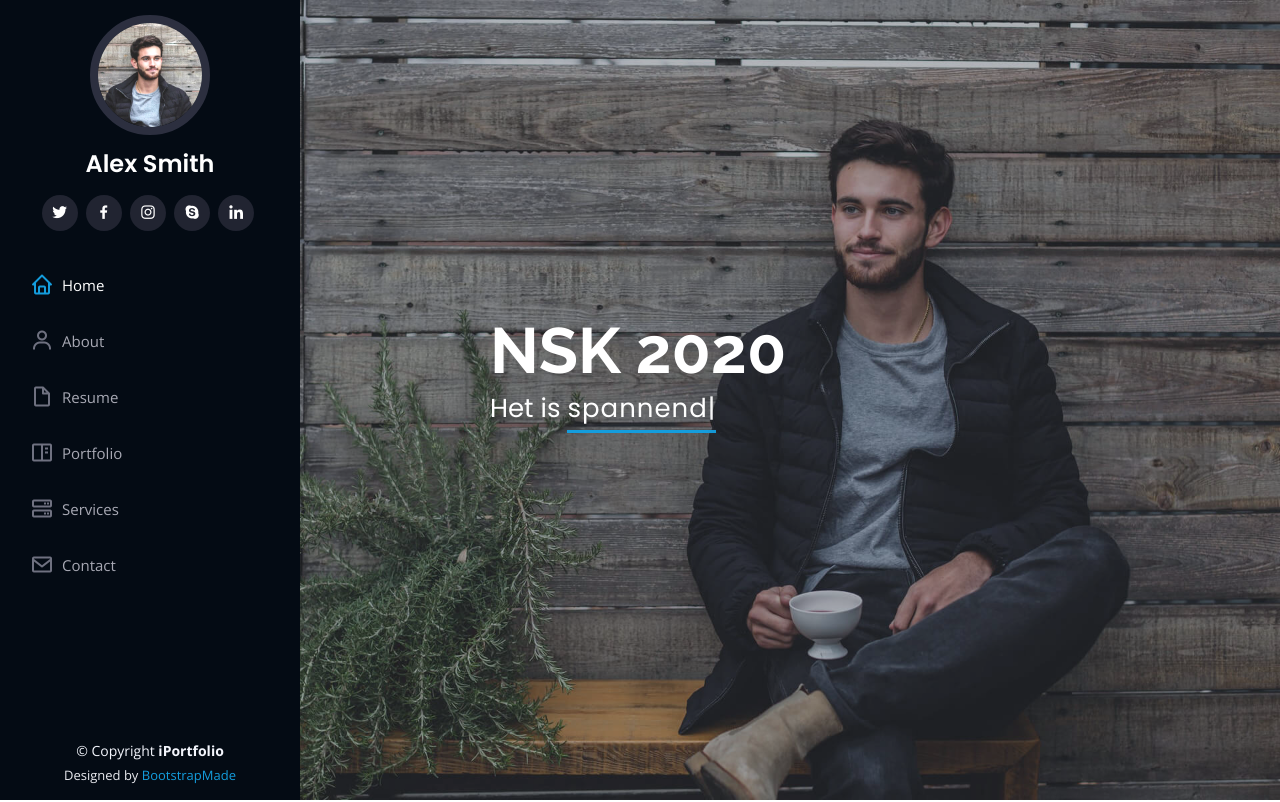
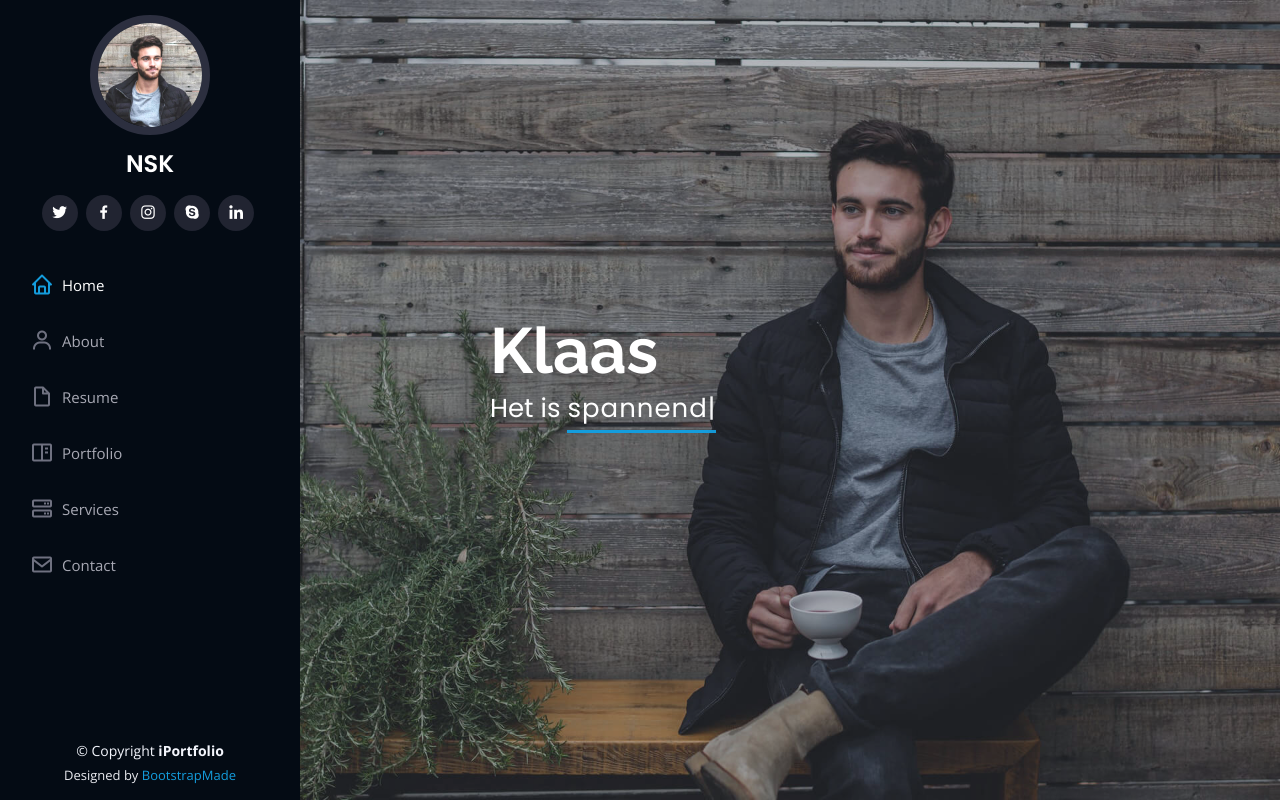
Before and after one commit to willemnelissen/nsk-theatersport, a plain HTML site: page index.html in a window 1280 px wide. Shown: the top 802 px of the page. Drawn offline with nearby package versions, Linux system fonts and the light colour scheme.

Commit message:
Update index.html

```diff
--- a/index.html
+++ b/index.html
@@ -43,7 +43,7 @@
 
       <div class="profile">
         <img src="assets/img/profile-img.jpg" alt="" class="img-fluid rounded-circle">
-        <h1 class="text-light"><a href="index.html">Alex Smith</a></h1>
+        <h1 class="text-light"><a href="index.html">NSK </a></h1>
         <div class="social-links mt-3 text-center">
           <a href="#" class="twitter"><i class="bx bxl-twitter"></i></a>
           <a href="#" class="facebook"><i class="bx bxl-facebook"></i></a>
@@ -72,7 +72,7 @@
   <!-- ======= Hero Section ======= -->
   <section id="hero" class="d-flex flex-column justify-content-center align-items-center">
     <div class="hero-container" data-aos="fade-in">
-      <h1>NSK 2020</h1>
+      <h1>Klaas</h1>
       <p>Het is <span class="typed" data-typed-items="theatersport, spannend, verrijkend, wonderlijk, een weekend, in België (!!!)"></span></p>
     </div>
   </section><!-- End Hero -->
```
